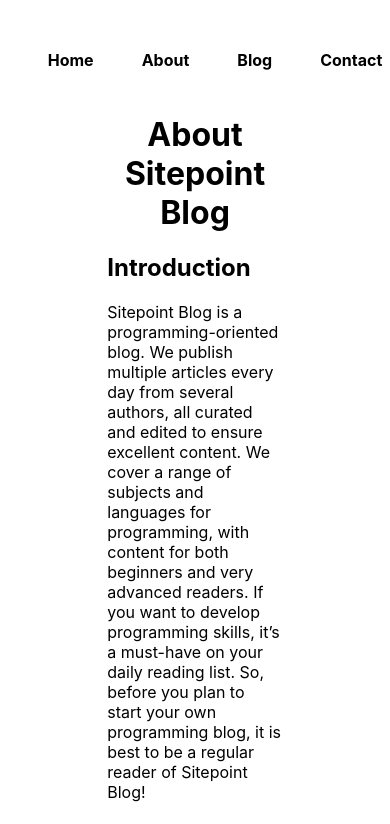
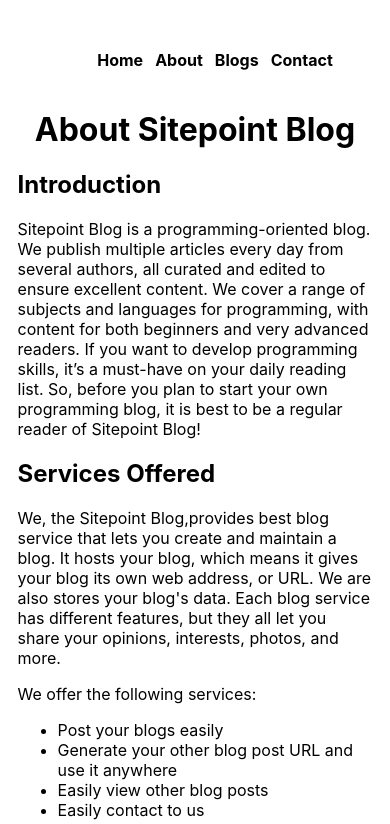
Before and after one commit to ankushmallick1100/NextJsBlogApp, a Next.js app: page /about in a window 390 px wide. Shown: the top 824 px of the page. Built offline with nearby package versions, Linux system fonts and the light colour scheme.

Commit message:
Chnages Updated - 13

```diff
--- a/components/Navbar.js
+++ b/components/Navbar.js
@@ -7,7 +7,7 @@
             <ul>
                 <Link href='/' legacyBehavior><a><li>Home</li></a></Link>
                 <Link href='/about' legacyBehavior><a><li>About</li></a></Link>
-                <Link href='/blog' legacyBehavior><a><li>Blog</li></a></Link>
+                <Link href='/blog' legacyBehavior><a><li>Blogs</li></a></Link>
                 <Link href='/contact' legacyBehavior><a><li>Contact</li></a></Link>
             </ul>
         </nav>
--- a/pages/_app.js
+++ b/pages/_app.js
@@ -1,5 +1,5 @@
-import Navbar from '@/components/Navbar'
-import '@/styles/globals.css'
+import Navbar from '../components/Navbar'
+import '../styles/globals.css'
 
 export default function App({ Component, pageProps }) {
   return <>
--- a/pages/about.js
+++ b/pages/about.js
@@ -1,6 +1,5 @@
 import React from 'react'
 import styles from '../styles/About.module.css'
-
 
 const About = () => {
   return (
@@ -21,8 +20,6 @@
 
       <h2>Contact us</h2>
       <p>You can contact us through the contact page. In contact page, give your name, email address, phone number, and the message that you will sent to us. We will keep touch with you with your given email address.</p>
-
-
     </div>
   )
 }
--- a/pages/api/index.js
+++ /dev/null
@@ -1,4 +0,0 @@
-export default function handler(req, res) {
-    // console.log(res)
-    res.status(200).json({ name: 'This is my homepage' })
-}
--- a/pages/blog.js
+++ b/pages/blog.js
@@ -3,7 +3,6 @@
 import InfiniteScroll from 'react-infinite-scroll-component';
 import Link from 'next/link'
 import * as fs from 'fs'
-
 
 const Blog = (props) => {
   const [blogs, setBlogs] = useState(props.allBlogs)
@@ -20,7 +19,7 @@
     <div className={styles.container}>
       <main className={styles.main}>
         <InfiniteScroll
-          dataLength={blogs.length} //This is important field to render the next data
+          dataLength={blogs.length}
           next={fetchData}
           hasMore={props.allCount !== blogs.length}
           loader={<h4>Loading...</h4>}
--- a/pages/contact.js
+++ b/pages/contact.js
@@ -19,7 +19,6 @@
     })
       .then(response => response.text())
       .then((data) => {
-        console.log("Success : ", data)
         alert("Thanks for contacting us.")
         setName('')
         setEmail('')
@@ -60,7 +59,7 @@
           <div id="emailHelp" className={styles.formText}>We'll never share your email with anyone else.</div>
         </div>
         <div className={styles.mb3}>
-          <label htmlFor="phone" className={styles.formLabel}>Phone number</label>
+          <label htmlFor="phone" className={styles.formLabel}>Phone</label>
           <input className={styles.input} type="phone" id="phone" name="phone" value={phone} onChange={handleChange} required />
         </div>
         <div className={styles.mb3}>
--- a/pages/index.js
+++ b/pages/index.js
@@ -42,10 +42,6 @@
           </div>
         </div>
       </main>
-
-      <footer className={styles.footer}>
-
-      </footer>
     </div>
   )
 }
--- a/styles/About.module.css
+++ b/styles/About.module.css
@@ -1,8 +1,15 @@
 .container {
-    max-width: 45vw;
-    margin: 45px auto;
+  max-width: 45vw;
+  margin: 45px auto;
 }
 
 .center {
-    text-align: center;
+  text-align: center;
 }
+
+@media only screen and (max-width: 600px) {
+  .container {
+    max-width: 91vw;
+    margin: 40px auto;
+  }
+}
--- a/styles/BlogPost.module.css
+++ b/styles/BlogPost.module.css
@@ -11,3 +11,9 @@
   align-items: center;
   padding-top: 3rem;
 }
+
+@media only screen and (max-width: 600px) {
+  .container {
+    padding: 0 2.5rem;
+  }
+}
--- a/styles/Contact.module.css
+++ b/styles/Contact.module.css
@@ -35,3 +35,10 @@
   margin-bottom: 8px;
   font-size: 13px;
 }
+
+@media only screen and (max-width: 600px) {
+  .container {
+    max-width: 89vw;
+    margin: auto;
+  }
+}
--- a/styles/Home.module.css
+++ b/styles/Home.module.css
@@ -64,3 +64,11 @@
   margin: 16px 0;
   margin-top: 3px;
 }
+
+@media only screen and (max-width: 600px) {
+  .main_navbar ul li {
+    margin: 0 6px;
+    list-style: none;
+    font-weight: bold;
+  }
+}
```
Also changed, not shown: styles/Blog.module.css (line endings or trailing spaces), 1 other file (tests, documents, lock files or other folders). Lines whose indentation alone changed are shown as unchanged.
